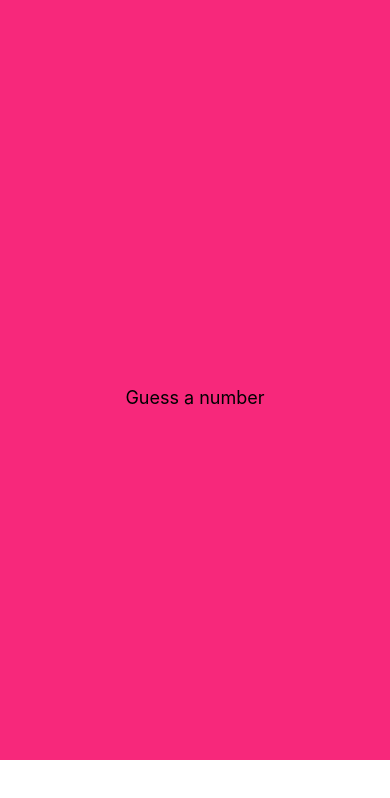
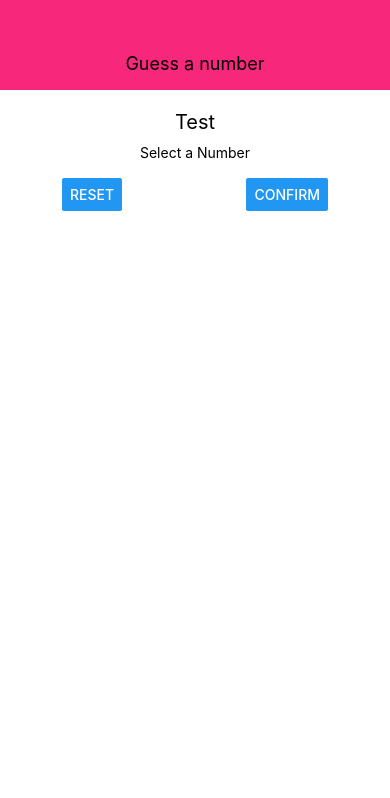
Before and after one commit to floroz/floroz-react-native-guess-a-number, a React Native app: screen / in a window 390 px wide. Shown: the top 798 px of the page. Built offline with nearby package versions, Linux system fonts and the light colour scheme.

Commit message:
startgame screen

```diff
--- a/App.js
+++ b/App.js
@@ -1,11 +1,13 @@
 import React from "react";
 import { StyleSheet, Text, View } from "react-native";
 import Header from "./components/Header";
+import StartGameScreen from "./screens/StartGameScreen";
 
 export default function App() {
   return (
     <View style={styles.screen}>
       <Header title="Guess a number" />
+      <StartGameScreen />
     </View>
   );
 }
--- a/components/Header.js
+++ b/components/Header.js
@@ -12,7 +12,7 @@
 const style = StyleSheet.create({
   header: {
     width: "100%",
-    height: "90%",
+    height: 90,
     paddingTop: 36,
     backgroundColor: "#f7287b",
     alignItems: "center",
--- /dev/null
+++ b/screens/StartGameScreen.js
@@ -0,0 +1,43 @@
+import React from "react";
+import { View, StyleSheet, Text, TextInput, Button } from "react-native";
+
+const StartGameScreen = () => {
+  return (
+    <View style={styles.screen}>
+      <Text style={styles.title}>Test</Text>
+      <View style={styles.inputContainer}>
+        <Text>Select a Number</Text>
+        <TextInput />
+        <View style={styles.buttonContainer}>
+          <Button title="Reset" onPress={() => {}} />
+          <Button title="Confirm" onPress={() => {}} />
+        </View>
+      </View>
+    </View>
+  );
+};
+
+const styles = StyleSheet.create({
+  screen: {
+    flex: 1,
+    padding: 10,
+    alignItems: "center",
+  },
+  title: {
+    fontSize: 20,
+    marginVertical: 10,
+  },
+  inputContainer: {
+    width: 300,
+    maxWidth: "80%",
+    alignItems: "center",
+  },
+  buttonContainer: {
+    flexDirection: "row",
+    width: "100%",
+    justifyContent: "space-between",
+    paddingHorizontal: 15,
+  },
+});
+
+export default StartGameScreen;
```
